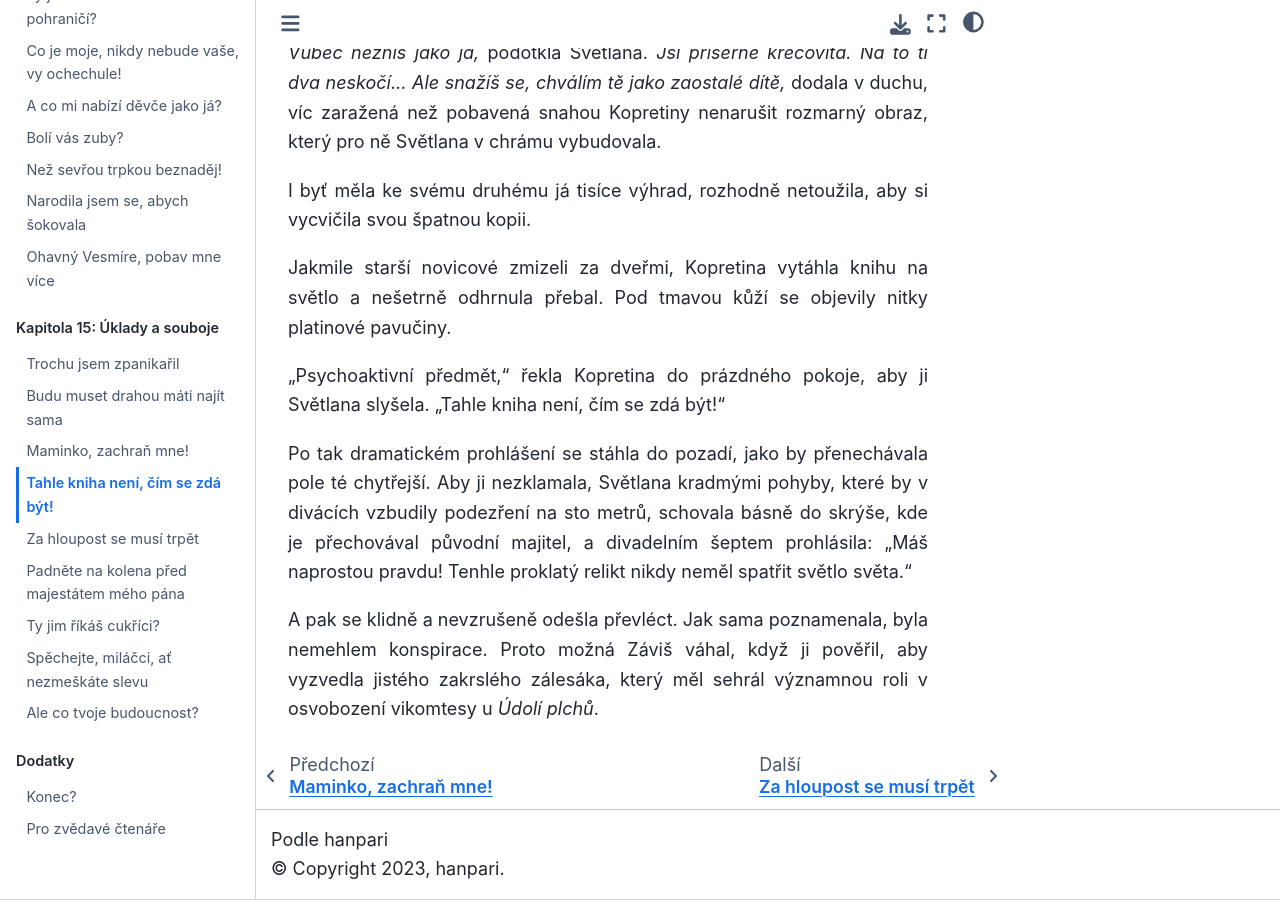
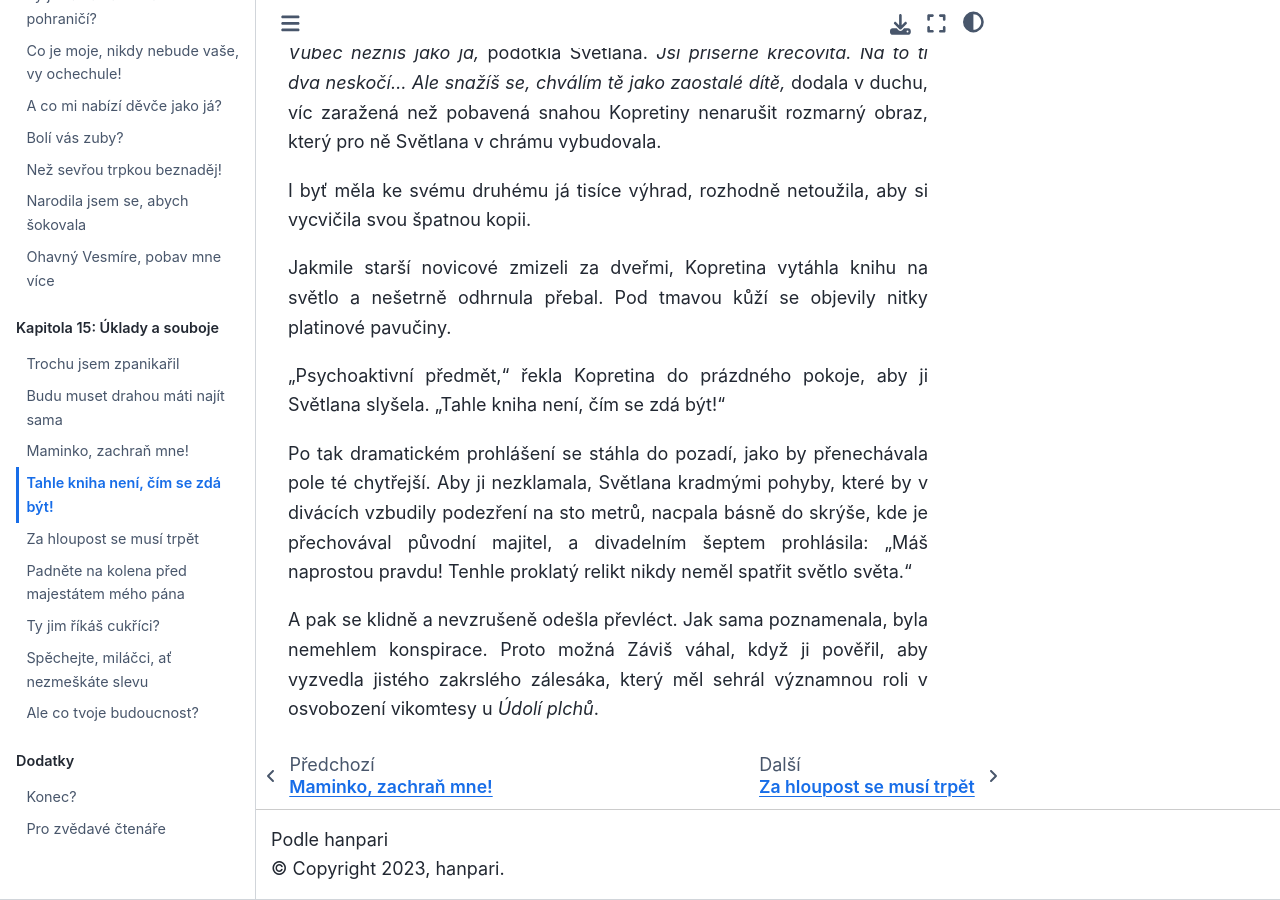
Before and after one commit to hanpari/sest-spolecniku, a Sphinx documentation site: the page built from source/sest_spolecniku/015-uklady-a-souboje/04.md, in a window 1280 px wide and 900 px high, scrolled down 5992 px. Built offline with Sphinx 7.4.7 and the Sphinx Book theme 1.1.4, drawn with Linux system fonts in a browser that asks for light colours; some of the changed text lies outside the part shown.

Commit message:
Update 04.md

```diff
--- a/source/sest_spolecniku/015-uklady-a-souboje/04.md
+++ b/source/sest_spolecniku/015-uklady-a-souboje/04.md
@@ -146,6 +146,6 @@ Jakmile starší novicové zmizeli za dveřmi, Kopretina vytáhla knihu na svět
 
 "Psychoaktivní předmět," řekla Kopretina do prázdného pokoje, aby ji Světlana slyšela. "Tahle kniha není, čím se zdá být!"
 
-Po tak dramatickém prohlášení se stáhla do pozadí, jako by přenechávala pole té chytřejší. Aby ji nezklamala, Světlana kradmými pohyby, které by v divácích vzbudily podezření na sto metrů, schovala básně do skrýše, kde je přechovával původní majitel, a divadelním šeptem prohlásila: "Máš naprostou pravdu! Tenhle proklatý relikt nikdy neměl spatřit světlo světa."
+Po tak dramatickém prohlášení se stáhla do pozadí, jako by přenechávala pole té chytřejší. Aby ji nezklamala, Světlana kradmými pohyby, které by v divácích vzbudily podezření na sto metrů, nacpala básně do skrýše, kde je přechovával původní majitel, a divadelním šeptem prohlásila: "Máš naprostou pravdu! Tenhle proklatý relikt nikdy neměl spatřit světlo světa."
 
 A pak se klidně a nevzrušeně odešla převléct. Jak sama poznamenala, byla nemehlem konspirace. Proto možná Záviš váhal, když ji pověřil, aby vyzvedla jistého zakrslého zálesáka, který měl sehrál významnou roli v osvobození vikomtesy u *Údolí plchů*.
```
Also changed, not shown: other parts of source/sest_spolecniku/015-uklady-a-souboje/04.md (+1 -1 lines).
